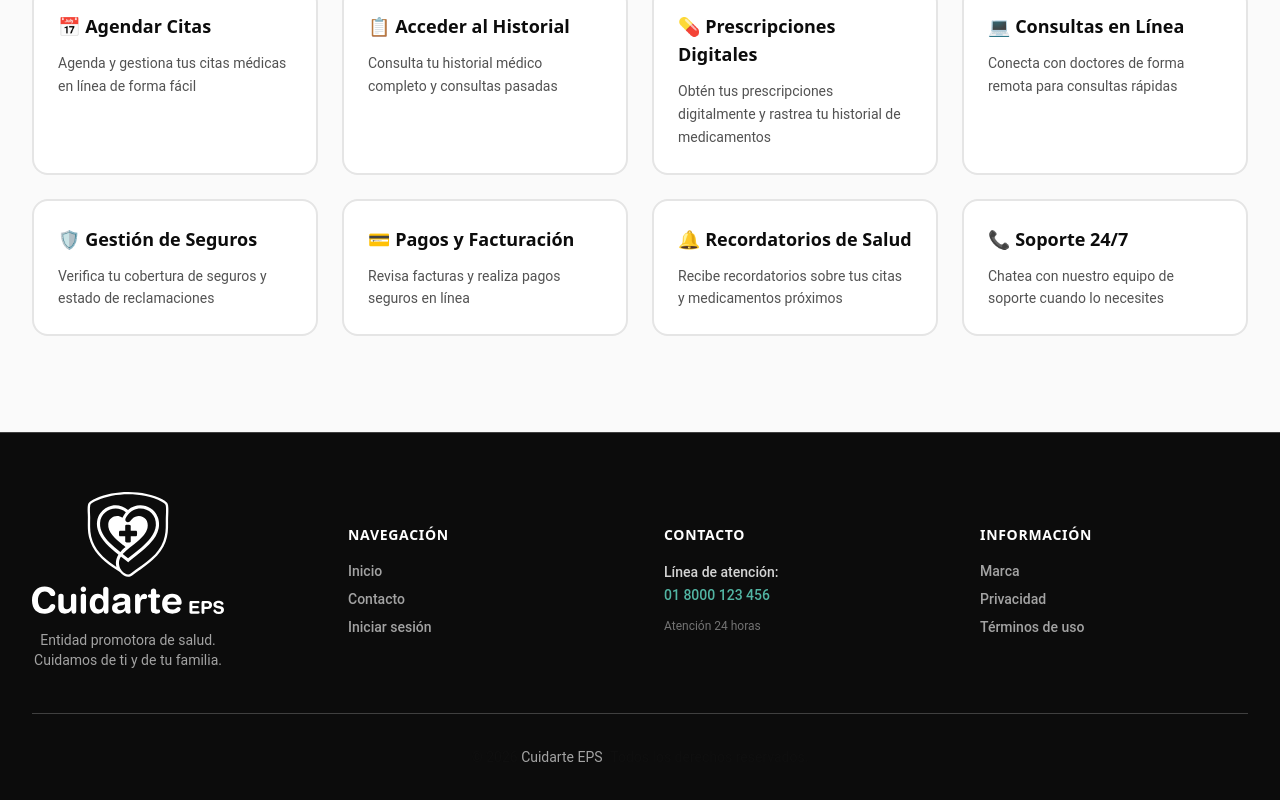
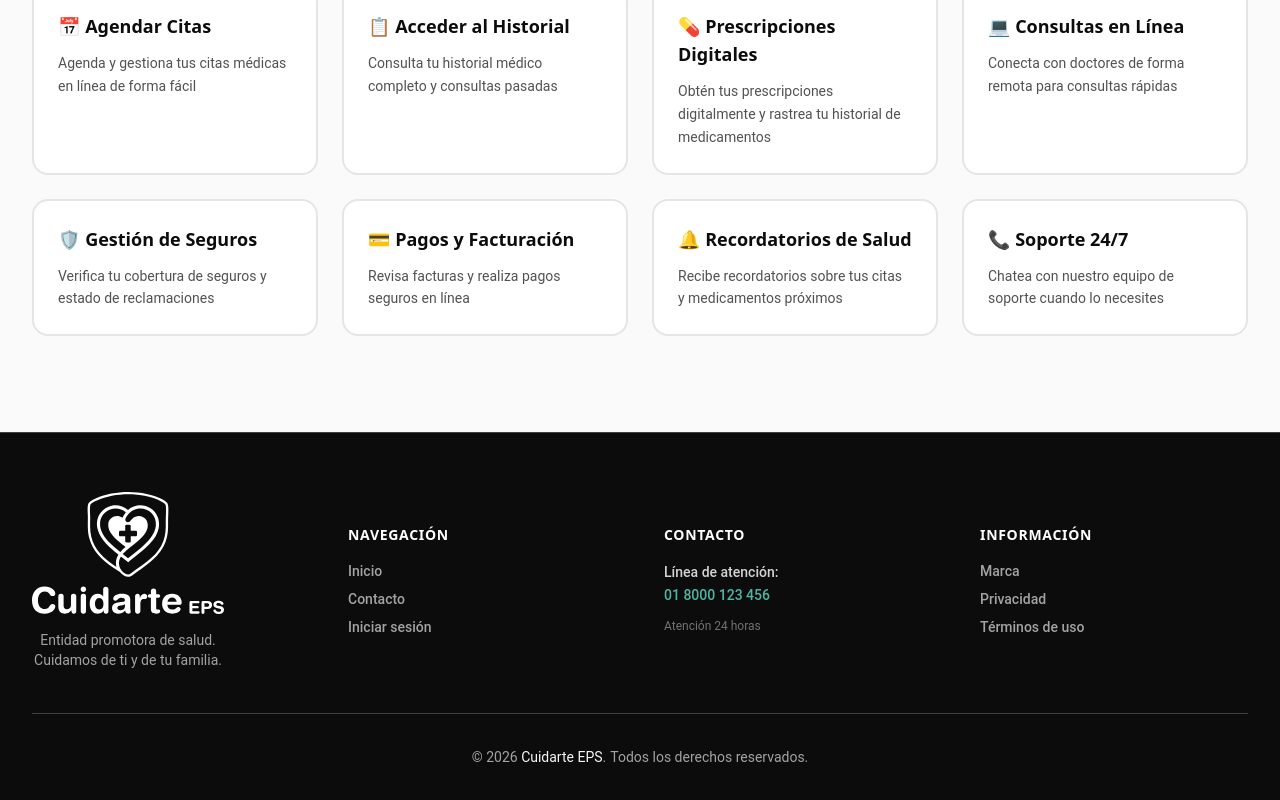
Before and after one commit to maestria-proyecto-eps/frontend-eps, a React (Vite) app: page / in a window 1280 px wide. Shown: the part 2352-3152 px from the top of the page. Built offline with nearby package versions, Linux system fonts and the light colour scheme.

Commit message:
Fix footer

```diff
--- a/src/components/layout/Footer/Footer.jsx
+++ b/src/components/layout/Footer/Footer.jsx
@@ -146,11 +146,11 @@ export default function Footer({ className = '' }) {
         <div
           id="footer-bottom"
           data-testid="footer-copyright-section"
-          className="border-t border-neutral-700 pt-8 text-center text-sm text-neutral-500"
+          className="border-t border-neutral-700 pt-8 text-center text-sm text-neutral-400 text-white"
         >
-          <p>
-            © {currentYear} <span className="text-neutral-400">Cuidarte EPS</span>.
-            <span className="block sm:inline sm:ml-1">Todos los derechos reservados.</span>
+          <p className="text-white text-neutral-400">
+            © {currentYear} <span className="text-neutral-100 text-white">Cuidarte EPS</span>.
+            <span className="block sm:inline sm:ml-1 text-white text-neutral-400">Todos los derechos reservados.</span>
           </p>
         </div>
       </Container>
```
